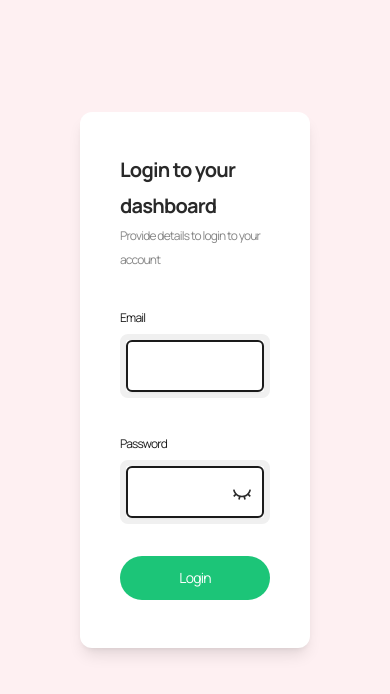
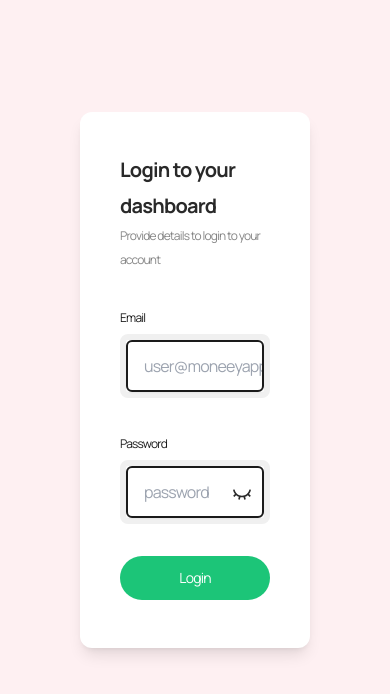
Before and after one commit to Orhmo/SpaceX, a React (Create React App) app: page / in a window 390 px wide. Shown: the top 694 px of the page. Built offline with nearby package versions, Linux system fonts and the light colour scheme.

Commit message:
Feat: Update

```diff
--- a/src/components/UserContext.tsx
+++ b/src/components/UserContext.tsx
@@ -11,7 +11,7 @@ type UserContextValue = {
 }
 
 const defaultUser: User = {
-  email: 'Cokitchen222@gmail.co',
+  email: 'user@moneeyapp.com',
   password: 'password',
 }
 
--- a/src/layout/auth/Login.tsx
+++ b/src/layout/auth/Login.tsx
@@ -58,6 +58,7 @@ const Login: React.FC = () => {
                   className='block w-full border-2 indent-4 py-3 border-[#1A1A1A] rounded-md shadow-sm focus:ring-[#FEF0F2] focus:border-[#FEF0F2] sm:text-sm'
                   type='email'
                   value={email}
+                  placeholder='user@moneeyapp.com'
                   onChange={(event) => setEmail(event.target.value)}
                   required
                 />
@@ -73,6 +74,7 @@ const Login: React.FC = () => {
                   className='block w-full border-2 indent-4 py-3 border-[#1A1A1A] rounded-md shadow-sm focus:ring-indigo-500 focus:border-indigo-500 sm:text-sm'
                   type={showPassword ? 'text' : 'password'}
                   value={password}
+                  placeholder='password'
                   onChange={(event) => setPassword(event.target.value)}
                   required
                 />
@@ -96,7 +98,7 @@ const Login: React.FC = () => {
             </label>
 
             <button
-              className='w-full py-3 text-white text-sm md:text-base bg-[#1CC578] rounded-full hover:text-[#1CC578] hover:bg-white hover:border-2 hover:border-[#1CC578]'
+              className='cursor-pointer w-full py-3 text-white text-sm md:text-base bg-[#1CC578] rounded-full hover:text-[#1CC578] hover:bg-white hover:border-2 hover:border-[#1CC578]'
               type='submit'
             >
               Login
```
